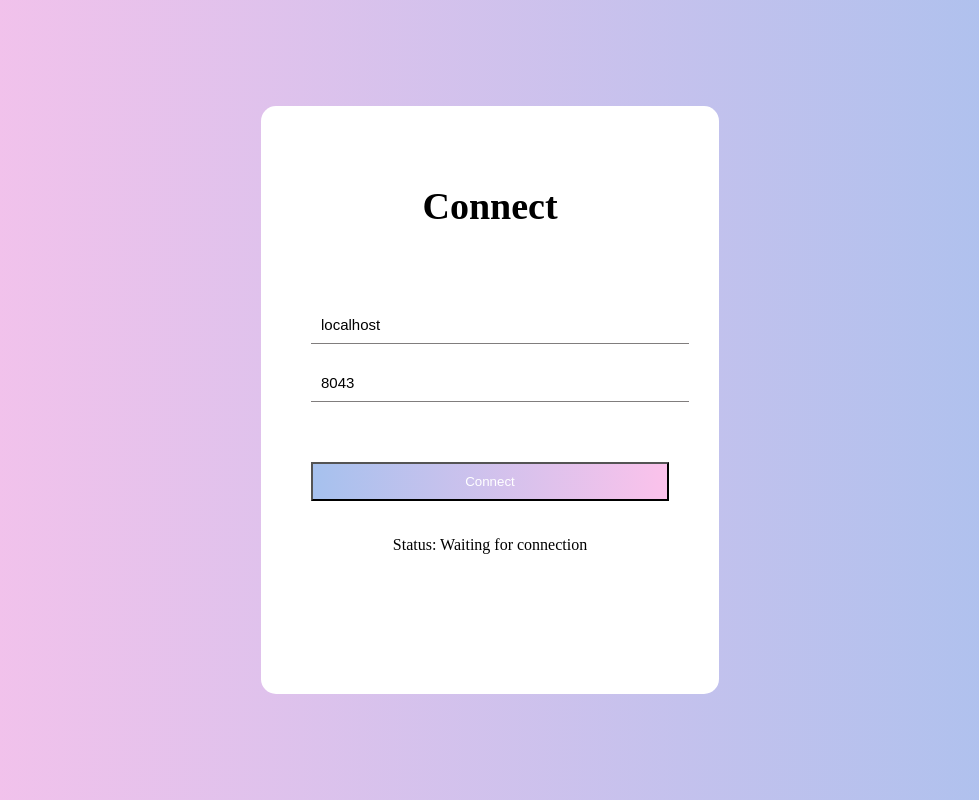
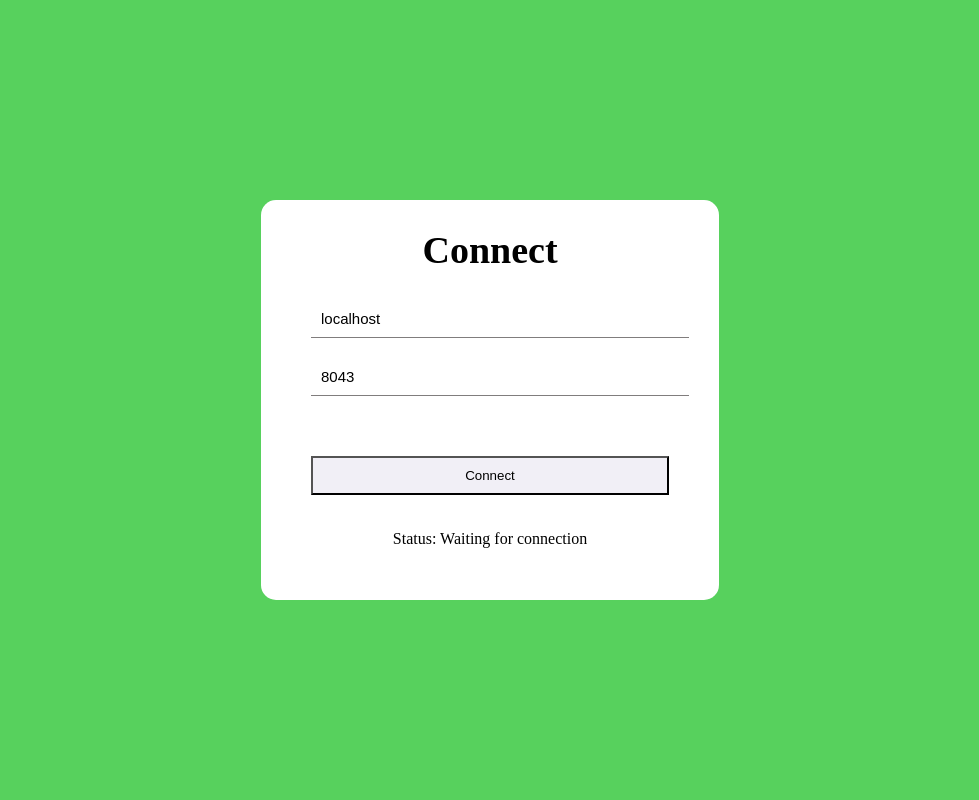
Before and after one commit to samas3/samas3.github.io, a plain HTML site: page mccws/index.html in a window 1280 px wide. Shown: the whole page, without its empty margins (150-1129 px from the left). Drawn offline with Linux system fonts and the light colour scheme.

Commit message:
update ui

```diff
--- a/florr-craft/style.css
+++ /dev/null
@@ -1,59 +0,0 @@
-* {
-    margin: 0;
-    padding: 0;
-}
-html {
-    height: 100%;
-}
-body {
-    height: 100%;
-}
-.container {
-    height: 100%;
-    background-image: linear-gradient(to right, #fbc2eb, #a6c1ee);
-}
-.login-wrapper {
-    background-color: #fff;
-    width: 358px;
-    height: 588px;
-    border-radius: 15px;
-    padding: 0 50px;
-    position: relative;
-    left: 50%;
-    top: 50%;
-    transform: translate(-50%, -50%);
-}
-.header {
-    font-size: 26px;
-    font-weight: bold;
-    text-align: center;
-    line-height: 200px;
-}
-.input-item {
-    display: block;
-    width: 100%;
-    border: 0;
-    padding: 10px;
-    border-bottom: 1px solid rgb(128, 125, 125);
-    font-size: 15px;
-    outline: none;
-}
-.btn {
-    text-align: center;
-    padding: 10px;
-    width: 100%;
-    margin-top: 40px;
-    background-image: linear-gradient(to right, #a6c1ee, #fbc2eb);
-    color: #fff;
-}
-.msg {
-    text-align: center;
-    line-height: 30px;
-}
-a {
-    text-decoration-line: none;
-    color: #abc1ee;
-}
-td {
-    text-align: center;
-}
--- /dev/null
+++ b/florr/florr-craft/style.css
@@ -0,0 +1,59 @@
+* {
+    margin: 0;
+    padding: 0;
+}
+html {
+    height: 100%;
+}
+body {
+    height: 100%;
+}
+.container {
+    height: 100%;
+    background-color: #57d15d;
+}
+.login-wrapper {
+    background-color: #fff;
+    width: 358px;
+    height: 500px;
+    border-radius: 15px;
+    padding: 0 50px;
+    position: relative;
+    left: 50%;
+    top: 50%;
+    transform: translate(-50%, -50%);
+}
+.header {
+    font-size: 26px;
+    font-weight: bold;
+    text-align: center;
+    line-height: 150px;
+}
+.input-item {
+    display: block;
+    width: 100%;
+    border: 0;
+    padding: 10px;
+    border-bottom: 1px solid rgb(128, 125, 125);
+    font-size: 15px;
+    outline: none;
+}
+.btn {
+    text-align: center;
+    padding: 10px;
+    width: 100%;
+    margin-top: 40px;
+    background-color: #f1eff6;
+    color: #000;
+}
+.msg {
+    text-align: center;
+    line-height: 30px;
+}
+a {
+    text-decoration-line: none;
+    color: #abc1ee;
+}
+td {
+    text-align: center;
+}
--- a/mccws/style.css
+++ b/mccws/style.css
@@ -15,12 +15,12 @@ body {
 }
 .container {
     height: 100%;
-    background-image: linear-gradient(to right, #fbc2eb, #a6c1ee);
+    background-color: #57d15d;
 }
 .login-wrapper {
     background-color: #fff;
     width: 358px;
-    height: 588px;
+    height: 400px;
     border-radius: 15px;
     padding: 0 50px;
     position: relative;
@@ -32,7 +32,7 @@ body {
     font-size: 38px;
     font-weight: bold;
     text-align: center;
-    line-height: 200px;
+    line-height: 100px;
 }
 .input-item {
     display: block;
@@ -49,8 +49,8 @@ body {
     padding: 10px;
     width: 100%;
     margin-top: 40px;
-    background-image: linear-gradient(to right, #a6c1ee, #fbc2eb);
-    color: #fff;
+    background-color: #f1eff6;
+    color: #000;
 }
 .msg {
     text-align: center;
```
Also changed, not shown: chart-calc/index.html (+1 -1 lines), florr local/skia_license.txt (deleted, +0 -29 lines), florr/index.html (added, +19 -0 lines), index.html (+1 -1 lines), chart-calc/font.css (renamed from font.css), florr local/Ubuntu-B.ttf (deleted), florr/florr-craft/index.html (renamed from florr-craft/index.html), florr/florr-craft/script.js (renamed from florr-craft/script.js), 1 other file.
